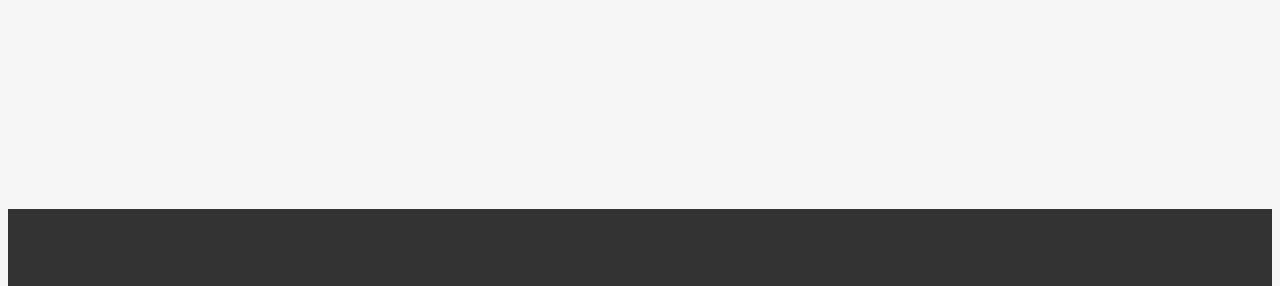
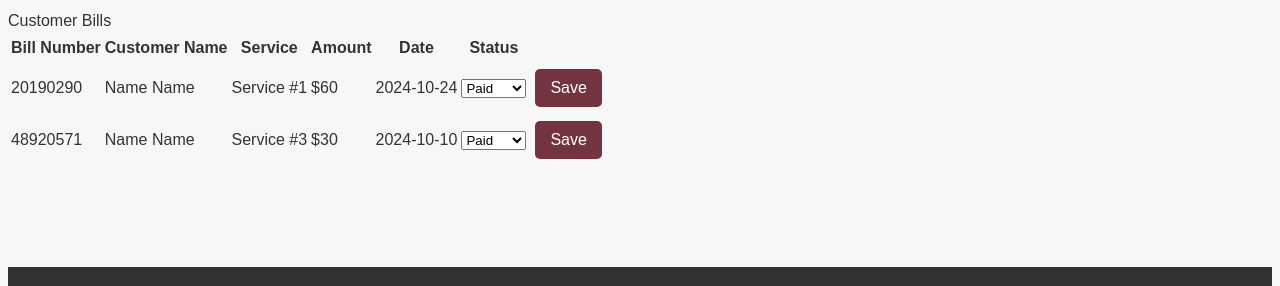
Before and after one commit to daliabtnj/Web-Program, a plain HTML site: page admin-bills.html in a window 1280 px wide. Shown: the part 203-489 px from the top of the page. Drawn offline with Linux system fonts and the light colour scheme.

Commit message:
merging Heena's work

```diff
--- a/admin-bills.html
+++ b/admin-bills.html
@@ -9,6 +9,7 @@
     <link rel="stylesheet" href="css/styles.css">
     <!-- footer CSS file  -->
     <link rel="stylesheet" href="css/footer.css">
+
 </head>
 
 <body>
@@ -18,14 +19,63 @@
         fetch('admin-header.html')
           .then(response => response.text())
           .then(data => {
-            document.getElementById('header-placeholder').innerHTML = data
+            document.getElementById('header-placeholder').innerHTML = data;
           });
     </script>
 
     <main>
         <h1>Manage Bills</h1>
 
-    </main>
+        <!-- Customer Bills -->
+        <div class="section" id="bills">
+            <div class="header">Customer Bills</div>
+            <table>
+                <thead>
+                    <tr>
+                        <th>Bill Number</th>
+                        <th>Customer Name</th>
+                        <th>Service</th>
+                        <th>Amount</th>
+                        <th>Date</th>
+                        <th>Status</th>
+                    </tr>
+                </thead>
+                <tbody>
+                    <!-- Hard coded examples -->
+                    <tr>
+                        <td>20190290</td>
+                        <td>Name Name</td>
+                        <td>Service #1</td>
+                        <td>$60</td>
+                        <td>2024-10-24</td>
+                        <td>
+                          <select>
+                              <option value="Paid">Paid</option>
+                              <option value="Unpaid">Unpaid</option>
+                          </select>
+                        </td>
+                        <td><button class="btn-update">Save</button></td>
+
+                    </tr>
+                    <tr>
+                        <td>48920571</td>
+                        <td>Name Name</td>
+                        <td>Service #3</td>
+                        <td>$30</td>
+                        <td>2024-10-10</td>
+                        <td>
+                          <select>
+                              <option value="Paid">Paid</option>
+                              <option value="Unpaid">Unpaid</option>
+                          </select>
+                        </td>
+                        <td><button class="btn-update">Save</button></td>
+                    </tr>
+                </tbody>
+            </table>
+        </div>
+
+
 
     <!--This is used for the footer-->
     <div id="footer-placeholder"></div>
@@ -36,6 +86,5 @@
                 document.getElementById('footer-placeholder').innerHTML = data;
             });
     </script>
-
 </body>
 </html>
```
Also changed, not shown: admin-view-requests.html (+47 -0 lines). Lines whose indentation alone changed are shown as unchanged.
